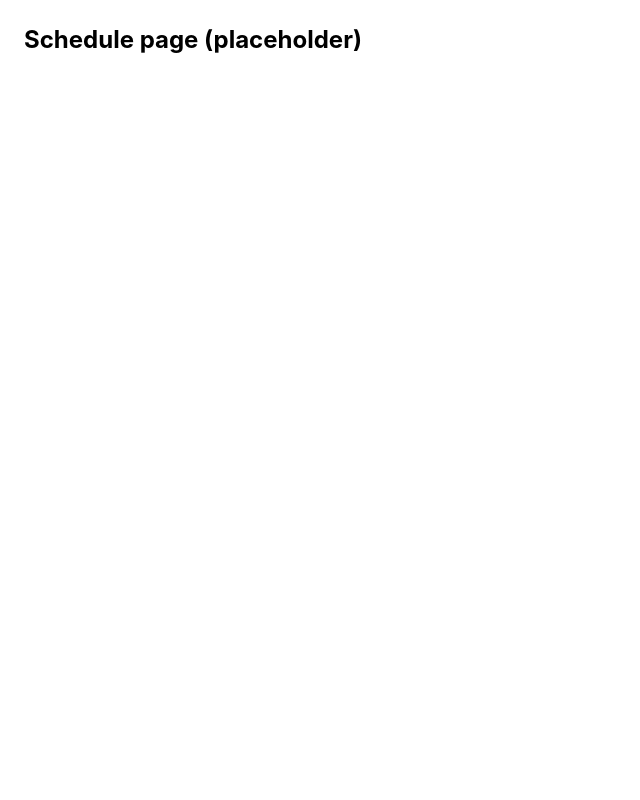
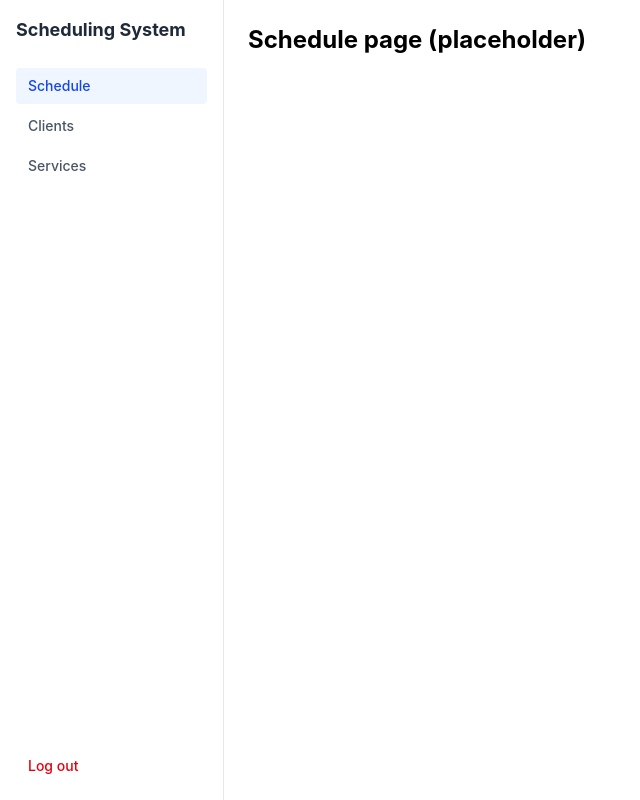
Before and after one commit to bertollimb/scheduling-system-front, a React (Vite) app: page /schedule in a window 1280 px wide. Shown: the whole page, without its empty margins (0-640 px from the left). Built offline with nearby package versions, Linux system fonts and the light colour scheme; no server answers; sample sign-in values are in the browser's storage.

Commit message:
feat: add Sidebar navigation and shared Layout with nested routes

```diff
--- a/src/App.jsx
+++ b/src/App.jsx
@@ -1,5 +1,6 @@
 import { BrowserRouter, Routes, Route, Navigate } from 'react-router-dom'
 import { ProtectedRoute } from './components/layout/ProtectedRoute'
+import Layout from './components/layout/Layout'
 import LoginPage from './pages/LoginPage'
 import SchedulePage from './pages/SchedulePage'
 import ClientsPage from './pages/ClientsPage'
@@ -13,40 +14,17 @@ function App() {
         <Route path="/login" element={<LoginPage />} />
 
         <Route
-          path="/schedule"
           element={
             <ProtectedRoute>
-              <SchedulePage />
+              <Layout />
             </ProtectedRoute>
           }
-        />
-
-        <Route
-          path="/clients"
-          element={
-            <ProtectedRoute>
-              <ClientsPage />
-            </ProtectedRoute>
-          }
-        />
-
-        <Route
-          path="/services"
-          element={
-            <ProtectedRoute>
-              <ServicesPage />
-            </ProtectedRoute>
-          }
-        />
-
-        <Route
-          path="/schedulings/new"
-          element={
-            <ProtectedRoute>
-              <NewSchedulingPage />
-            </ProtectedRoute>
-          }
-        />
+        >
+          <Route path="/schedule" element={<SchedulePage />} />
+          <Route path="/clients" element={<ClientsPage />} />
+          <Route path="/services" element={<ServicesPage />} />
+          <Route path="/schedulings/new" element={<NewSchedulingPage />} />
+        </Route>
 
         <Route path="/" element={<Navigate to="/schedule" replace />} />
       </Routes>
--- /dev/null
+++ b/src/components/layout/Layout.jsx
@@ -0,0 +1,15 @@
+import { Outlet } from 'react-router-dom'
+import Sidebar from './Sidebar'
+
+function Layout() {
+  return (
+    <div className="flex">
+      <Sidebar />
+      <main className="flex-1 overflow-y-auto">
+        <Outlet />
+      </main>
+    </div>
+  )
+}
+
+export default Layout
--- a/src/components/layout/Sidebar.jsx
+++ b/src/components/layout/Sidebar.jsx
@@ -1,4 +1,55 @@
-// TODO: menu de navegação lateral do app
-export default function Sidebar() {
-  return null;
+import { NavLink, useNavigate } from 'react-router-dom'
+import { useAuth } from '../../context/AuthContext'
+
+const links = [
+  { to: '/schedule', label: 'Schedule' },
+  { to: '/clients', label: 'Clients' },
+  { to: '/services', label: 'Services' },
+]
+
+function Sidebar() {
+  const { logout } = useAuth()
+  const navigate = useNavigate()
+
+  function handleLogout() {
+    logout()
+    navigate('/login')
+  }
+
+  return (
+    <aside className="flex h-screen w-56 flex-col justify-between border-r border-gray-200 bg-white p-4">
+      <div>
+        <h2 className="mb-6 text-lg font-bold text-gray-800">
+          Scheduling System
+        </h2>
+
+        <nav className="flex flex-col gap-1">
+          {links.map((link) => (
+            <NavLink
+              key={link.to}
+              to={link.to}
+              className={({ isActive }) =>
+                `rounded px-3 py-2 text-sm font-medium transition ${
+                  isActive
+                    ? 'bg-blue-50 text-blue-700'
+                    : 'text-gray-600 hover:bg-gray-50'
+                }`
+              }
+            >
+              {link.label}
+            </NavLink>
+          ))}
+        </nav>
+      </div>
+
+      <button
+        onClick={handleLogout}
+        className="rounded px-3 py-2 text-left text-sm font-medium text-red-600 hover:bg-red-50"
+      >
+        Log out
+      </button>
+    </aside>
+  )
 }
+
+export default Sidebar
```
